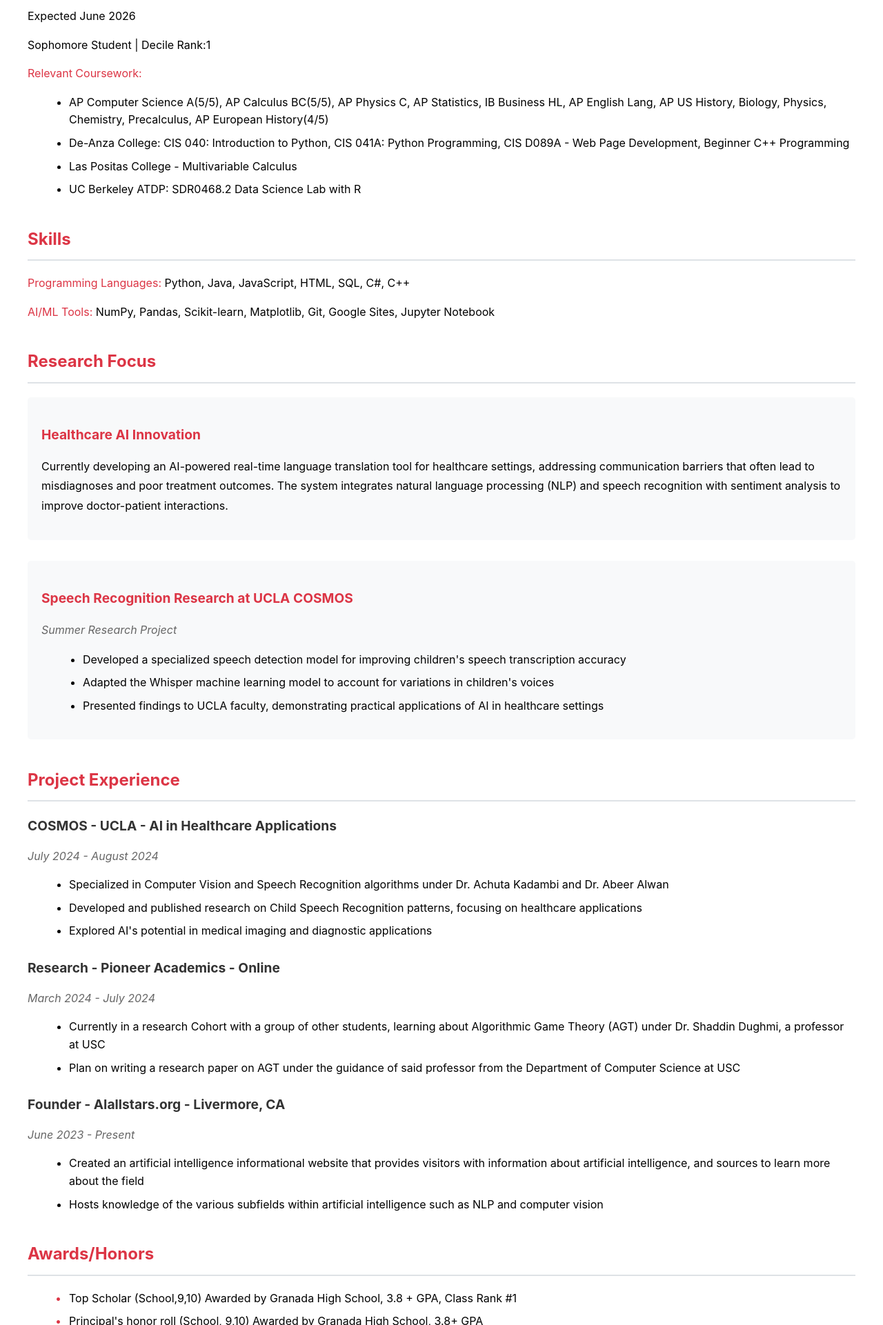
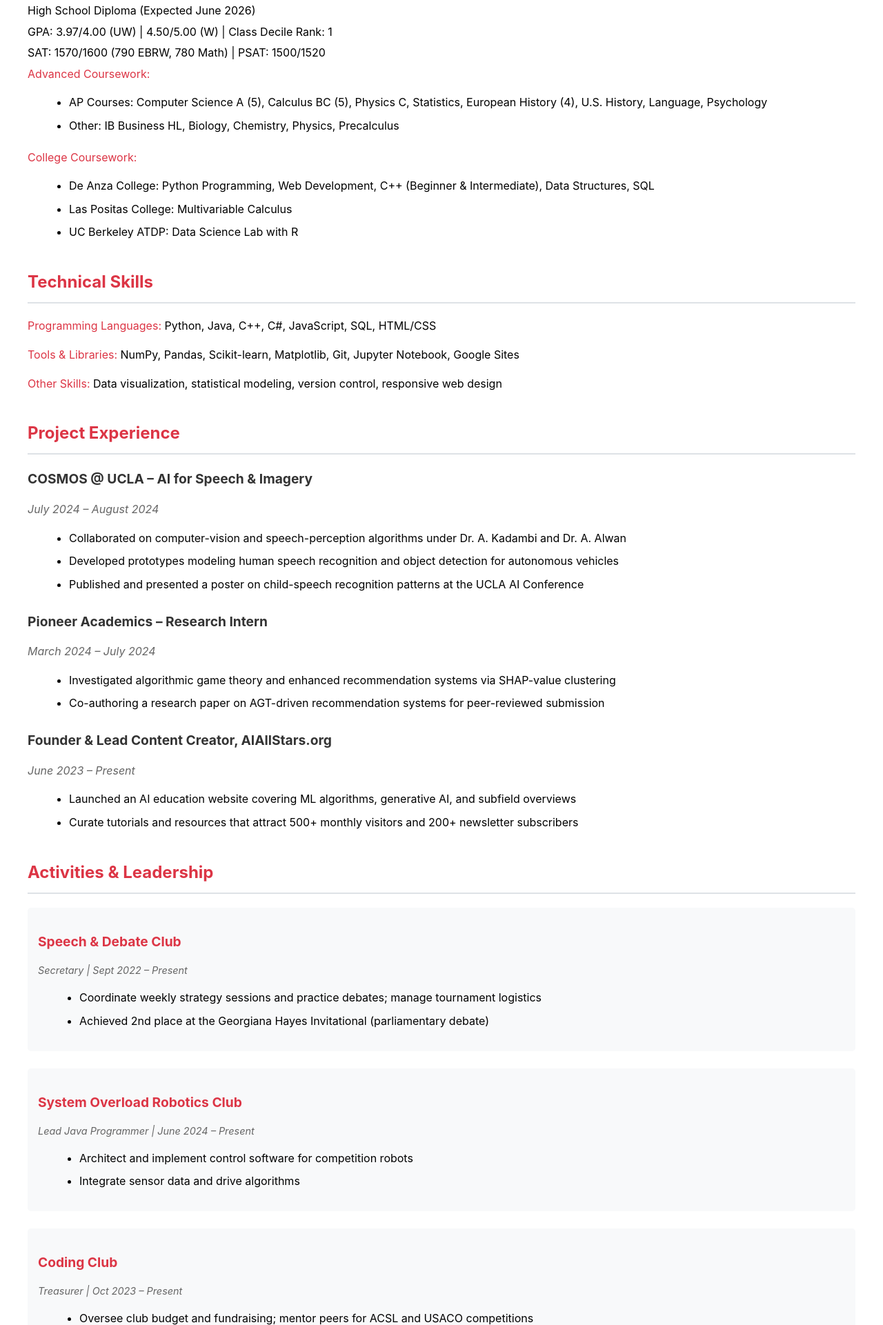
Before and after one commit to aditya-singam/aditya-singam.github.io, a plain HTML site: page index.html in a window 1280 px wide. Shown: the part 879-2800 px from the top of the page at 69% size. Drawn offline with Linux system fonts and the light colour scheme.

Commit message:
updated  commit changes

```diff
--- a/index.html
+++ b/index.html
@@ -11,10 +11,10 @@
         <div class="nav-links">
             <a href="#home">Aditya Singampalli</a>
             <a href="#education">Education</a>
+            <a href="#skills">Skills</a>
             <a href="#projects">Projects</a>
-            <a href="#experience">Experience</a>
             <a href="#activities">Activities</a>
-            <a href="#awards">Awards</a>
+            <a href="#honors">Honors</a>
         </div>
     </div>
 
@@ -22,24 +22,16 @@
 
     <div class="profile-container">
         <div class="profile-section">
-            <img src="aditya-profile.jpg?v=4" alt="Aditya Singampalli with UC Berkeley Bear Statue" class="profile-image">
+            <img src="aditya-profile.jpg?v=4" alt="Aditya Singampalli" class="profile-image">
             <div class="contact-info">
-                <p>Livermore, CA | (925) 7583970 | <a href="mailto:aditya.singam279@gmail.com">aditya.singam279@gmail.com</a> | <a href="https://adityas.streamlit.app/">Portfolio</a></p>
+                <p>Livermore, CA | (925) 758-3970 | <a href="mailto:aditya.singam279@gmail.com">aditya.singam279@gmail.com</a></p>
             </div>
         </div>
         <div class="bio">
-            <p>I am a passionate researcher and developer focused on the intersection of <span class="highlight">Artificial Intelligence and Healthcare</span>. As a second-generation Indian-American student, I'm particularly interested in using technology to break down barriers in healthcare access and communication.</p>
+            <p>I am a passionate student researcher and developer focused on the intersection of <span class="highlight">Artificial Intelligence and Computer Science</span>. With extensive experience in AI/ML projects and programming, I strive to create innovative solutions that make a real-world impact.</p>
 
             <blockquote>
-                <p>My research interests lie within <span class="highlight">AI/ML applications in healthcare, speech recognition, and algorithmic game theory</span>. I focus on developing innovative solutions that make healthcare more accessible and effective for everyone.</p>
-
-                <p>My research addresses the following key areas:</p>
-                <ol>
-                    <li>Healthcare accessibility through AI-powered translation and communication tools</li>
-                    <li>Speech recognition systems optimized for diverse populations</li>
-                    <li>Machine learning applications in clinical settings</li>
-                    <li>Algorithmic approaches to healthcare equity</li>
-                </ol>
+                <p>My interests span across <span class="highlight">machine learning, computer vision, and algorithmic game theory</span>. I focus on developing practical applications in speech recognition, autonomous systems, and data science.</p>
             </blockquote>
         </div>
     </div>
@@ -48,84 +40,103 @@
         <h2>Education</h2>
         <div class="education-item">
             <h3>Granada High School, Livermore, CA</h3>
-            <p>Expected June 2026</p>
-            <p>Sophomore Student | Decile Rank:1 </p>
-            <p class="highlight">Relevant Coursework:</p>
+            <p>High School Diploma (Expected June 2026)</p>
+            <p>GPA: 3.97/4.00 (UW) | 4.50/5.00 (W) | Class Decile Rank: 1</p>
+            <p>SAT: 1570/1600 (790 EBRW, 780 Math) | PSAT: 1500/1520</p>
+
+            <p class="highlight">Advanced Coursework:</p>
             <ul>
-                <li>AP Computer Science A(5/5), AP Calculus BC(5/5), AP Physics C, AP Statistics, IB Business HL, AP English Lang, AP US History, Biology, Physics, Chemistry, Precalculus, AP European History(4/5)</li>
-                <li>De-Anza College: CIS 040: Introduction to Python, CIS 041A: Python Programming, CIS D089A - Web Page Development, Beginner C++ Programming</li>
-                <li>Las Positas College - Multivariable Calculus</li>
-                <li>UC Berkeley ATDP: SDR0468.2 Data Science Lab with R</li>
+                <li>AP Courses: Computer Science A (5), Calculus BC (5), Physics C, Statistics, European History (4), U.S. History, Language, Psychology</li>
+                <li>Other: IB Business HL, Biology, Chemistry, Physics, Precalculus</li>
+            </ul>
+
+            <p class="highlight">College Coursework:</p>
+            <ul>
+                <li>De Anza College: Python Programming, Web Development, C++ (Beginner & Intermediate), Data Structures, SQL</li>
+                <li>Las Positas College: Multivariable Calculus</li>
+                <li>UC Berkeley ATDP: Data Science Lab with R</li>
             </ul>
         </div>
     </div>
 
     <div class="section" id="skills">
-        <h2>Skills</h2>
-        <p><span class="highlight">Programming Languages:</span> Python, Java, JavaScript, HTML, SQL, C#, C++</p>
-        <p><span class="highlight">AI/ML Tools:</span> NumPy, Pandas, Scikit-learn, Matplotlib, Git, Google Sites, Jupyter Notebook</p>
-    </div>
-
-    <div class="section" id="research">
-        <h2>Research Focus</h2>
-        <div class="research-item">
-            <h3>Healthcare AI Innovation</h3>
-            <p>Currently developing an AI-powered real-time language translation tool for healthcare settings, addressing communication barriers that often lead to misdiagnoses and poor treatment outcomes. The system integrates natural language processing (NLP) and speech recognition with sentiment analysis to improve doctor-patient interactions.</p>
-        </div>
-
-        <div class="research-item">
-            <h3>Speech Recognition Research at UCLA COSMOS</h3>
-            <p class="date">Summer Research Project</p>
-            <ul>
-                <li>Developed a specialized speech detection model for improving children's speech transcription accuracy</li>
-                <li>Adapted the Whisper machine learning model to account for variations in children's voices</li>
-                <li>Presented findings to UCLA faculty, demonstrating practical applications of AI in healthcare settings</li>
-            </ul>
-        </div>
+        <h2>Technical Skills</h2>
+        <p><span class="highlight">Programming Languages:</span> Python, Java, C++, C#, JavaScript, SQL, HTML/CSS</p>
+        <p><span class="highlight">Tools & Libraries:</span> NumPy, Pandas, Scikit-learn, Matplotlib, Git, Jupyter Notebook, Google Sites</p>
+        <p><span class="highlight">Other Skills:</span> Data visualization, statistical modeling, version control, responsive web design</p>
     </div>
 
     <div class="section" id="projects">
         <h2>Project Experience</h2>
 
         <div class="project-item">
-            <h3>COSMOS - UCLA - AI in Healthcare Applications</h3>
-            <p class="date">July 2024 - August 2024</p>
+            <h3>COSMOS @ UCLA – AI for Speech & Imagery</h3>
+            <p class="date">July 2024 – August 2024</p>
             <ul>
-                <li>Specialized in Computer Vision and Speech Recognition algorithms under Dr. Achuta Kadambi and Dr. Abeer Alwan</li>
-                <li>Developed and published research on Child Speech Recognition patterns, focusing on healthcare applications</li>
-                <li>Explored AI's potential in medical imaging and diagnostic applications</li>
+                <li>Collaborated on computer-vision and speech-perception algorithms under Dr. A. Kadambi and Dr. A. Alwan</li>
+                <li>Developed prototypes modeling human speech recognition and object detection for autonomous vehicles</li>
+                <li>Published and presented a poster on child-speech recognition patterns at the UCLA AI Conference</li>
             </ul>
         </div>
 
         <div class="project-item">
-            <h3>Research - Pioneer Academics - Online</h3>
-            <p class="date">March 2024 - July 2024</p>
+            <h3>Pioneer Academics – Research Intern</h3>
+            <p class="date">March 2024 – July 2024</p>
             <ul>
-                <li>Currently in a research Cohort with a group of other students, learning about Algorithmic Game Theory (AGT) under Dr. Shaddin Dughmi, a professor at USC</li>
-                <li>Plan on writing a research paper on AGT under the guidance of said professor from the Department of Computer Science at USC</li>
+                <li>Investigated algorithmic game theory and enhanced recommendation systems via SHAP-value clustering</li>
+                <li>Co-authoring a research paper on AGT-driven recommendation systems for peer-reviewed submission</li>
             </ul>
         </div>
 
         <div class="project-item">
-            <h3>Founder - AIallstars.org - Livermore, CA</h3>
-            <p class="date">June 2023 - Present</p>
+            <h3>Founder & Lead Content Creator, AIAllStars.org</h3>
+            <p class="date">June 2023 – Present</p>
             <ul>
-                <li>Created an artificial intelligence informational website that provides visitors with information about artificial intelligence, and sources to learn more about the field</li>
-                <li>Hosts knowledge of the various subfields within artificial intelligence such as NLP and computer vision</li>
+                <li>Launched an AI education website covering ML algorithms, generative AI, and subfield overviews</li>
+                <li>Curate tutorials and resources that attract 500+ monthly visitors and 200+ newsletter subscribers</li>
             </ul>
         </div>
     </div>
 
-    <div class="section" id="awards">
-        <h2>Awards/Honors</h2>
+    <div class="section" id="activities">
+        <h2>Activities & Leadership</h2>
+        <div class="activity-item">
+            <h3>Speech & Debate Club</h3>
+            <p class="role">Secretary | Sept 2022 – Present</p>
+            <ul>
+                <li>Coordinate weekly strategy sessions and practice debates; manage tournament logistics</li>
+                <li>Achieved 2nd place at the Georgiana Hayes Invitational (parliamentary debate)</li>
+            </ul>
+        </div>
+
+        <div class="activity-item">
+            <h3>System Overload Robotics Club</h3>
+            <p class="role">Lead Java Programmer | June 2024 – Present</p>
+            <ul>
+                <li>Architect and implement control software for competition robots</li>
+                <li>Integrate sensor data and drive algorithms</li>
+            </ul>
+        </div>
+
+        <div class="activity-item">
+            <h3>Coding Club</h3>
+            <p class="role">Treasurer | Oct 2023 – Present</p>
+            <ul>
+                <li>Oversee club budget and fundraising; mentor peers for ACSL and USACO competitions</li>
+                <li>Earned USACO Bronze Medal</li>
+            </ul>
+        </div>
+    </div>
+
+    <div class="section" id="honors">
+        <h2>Certifications & Honors</h2>
         <ul>
-            <li>Top Scholar (School,9,10) Awarded by Granada High School, 3.8 + GPA, Class Rank #1</li>
-            <li>Principal's honor roll (School, 9,10) Awarded by Granada High School, 3.8+ GPA</li>
-            <li>Second place in the Georgiana Hayes Invitational debate tournament</li>
-            <li>First-degree black belt in taekwondo</li>
-            <li>Project Certificate awarded by Inspirit AI</li>
-            <li>Received A+ and professor commendation in SDR0468.2 Data Science Lab with R at UC Berkeley ATDP</li>
-            <li>AP Top Scholar</li>
+            <li>AP Scholar with Distinction</li>
+            <li>USACO Bronze Medalist</li>
+            <li>Certificate of Achievement, C++ Programming (De Anza College)</li>
+            <li>First-Degree Black Belt, Taekwondo</li>
+            <li>Top Scholar & Principal's Honor Roll (Granada High School, 9–11)</li>
+            <li>Project Certificate, Inspirit AI</li>
         </ul>
     </div>
 
--- a/styles.css
+++ b/styles.css
@@ -252,3 +252,31 @@ blockquote ol li {
     line-height: 1.8;
     margin-bottom: 20px;
 }
+
+/* Add these new styles to your existing CSS */
+.activity-item {
+    margin-bottom: 25px;
+    padding: 15px;
+    background-color: #f8f9fa;
+    border-radius: 5px;
+}
+
+.activity-item h3 {
+    color: #dc3545;
+    margin-bottom: 5px;
+}
+
+.role {
+    color: #666;
+    font-style: italic;
+    margin-bottom: 10px;
+    font-size: 0.9rem;
+}
+
+.education-item ul {
+    margin-bottom: 20px;
+}
+
+.education-item p {
+    margin: 5px 0;
+}
```
